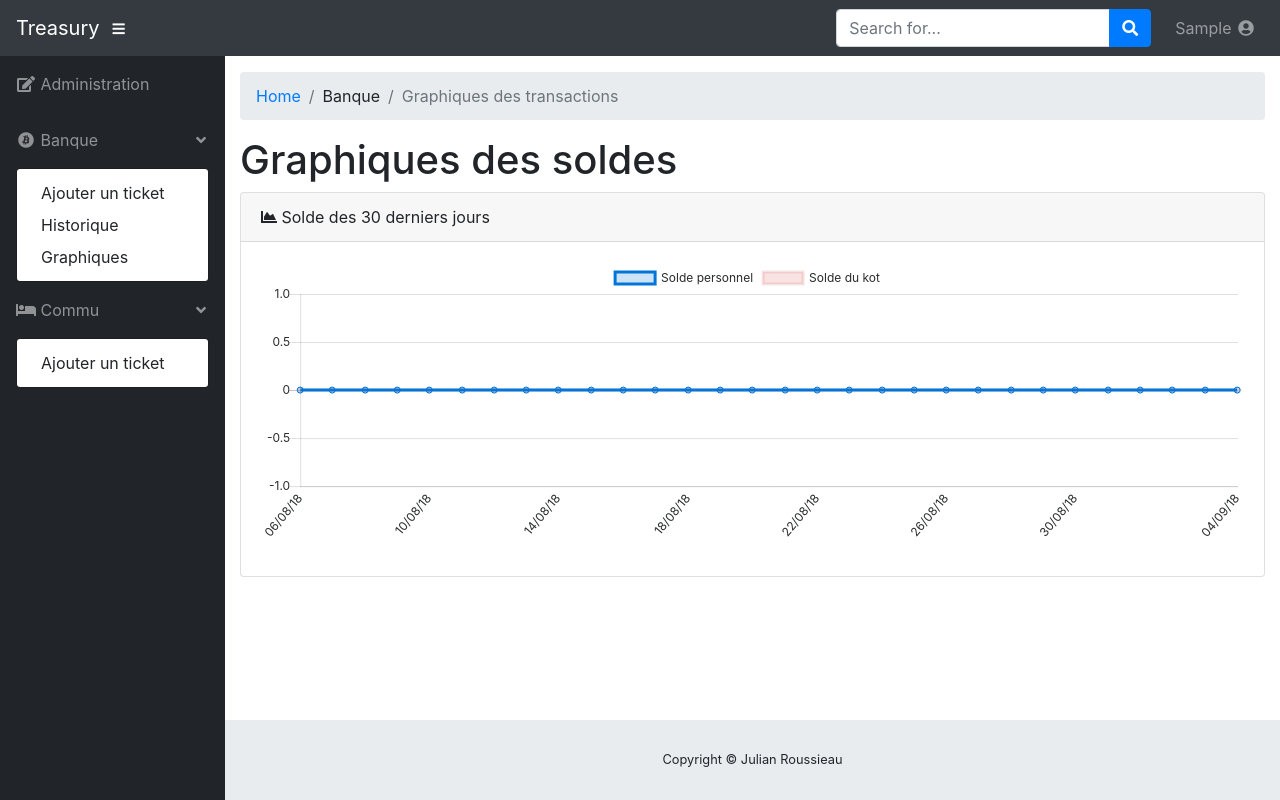
After one commit to roussieau/Treasury, a Django app: page /bank/charts in a window 1280 px wide. The commit adds this page. Run offline with Django 3.2, Linux system fonts and the light colour scheme; the visitor is signed in with stand-in values (Sample User, id 1); data that the repository does not hold is empty; some libraries are stand-ins or nearby versions.

Commit message:
refractor charts

```diff
--- /dev/null
+++ b/bank/templates/bank/charts.html
@@ -0,0 +1,78 @@
+{% extends 'index.html' %}
+
+{% block breadcrumb %}
+<ol class="breadcrumb">
+  <li class="breadcrumb-item">
+    <a href="{% url 'index' %}">Home</a>
+  </li>
+  <li class="breadcrumb-item ">Banque</li>
+  <li class="breadcrumb-item active">Graphiques des transactions</li>
+</ol>
+{% endblock%}
+
+{% block content %}
+<h1> Graphiques des soldes </h1>
+<div class="card mb-3">
+  <div class="card-header">
+    <i class="fas fa-chart-area"></i>
+    Solde des 30 derniers jours</div>
+  <div class="card-body">
+    <canvas id="myAreaChart" width="100%" height="30"></canvas>
+  </div></div>
+{% endblock %}
+
+{% block script %}
+<script type="text/javascript">
+  // Set new default font family and font color to mimic Bootstrap's default styling
+Chart.defaults.global.defaultFontFamily = '-apple-system,system-ui,BlinkMacSystemFont,"Segoe UI",Roboto,"Helvetica Neue",Arial,sans-serif';
+Chart.defaults.global.defaultFontColor = '#292b2c';
+
+// Area Chart Example
+var ctx = document.getElementById("myAreaChart");
+var myLineChart = new Chart(ctx, {
+  type: 'line',
+  data: {
+    labels: {{data.label|safe}},
+    datasets: [{
+      label: "Solde personnel",
+      lineTension: 0.3,
+      backgroundColor: "rgba(2,117,216,0.2)",
+      borderColor: "rgba(2,117,216,1)",
+      data: {{data.value1}},
+    },
+    {
+      label: "Solde du kot",
+      lineTension: 0.3,
+      backgroundColor: "rgba(221,109,109,0.2)",
+      borderColor: "rgba(221,109,109,0.2)",
+      data: {{data.value2}},
+    }],
+  },
+  options: {
+    scales: {
+      xAxes: [{
+        time: {
+          unit: 'date'
+        },
+        gridLines: {
+          display: false
+        },
+        ticks: {
+          maxTicksLimit: 7
+        }
+      }],
+      yAxes: [{
+        ticks: {
+          maxTicksLimit: 5
+        },
+        gridLines: {
+          color: "rgba(0, 0, 0, .125)",
+        }
+      }],
+    },
+  }
+});
+
+
+</script>
+{% endblock%}
--- a/bank/urls.py
+++ b/bank/urls.py
@@ -6,5 +6,6 @@ urlpatterns = [
     path('add/', views.add_ticket, name='add_ticket'),
     path('add/money/', views.add_money, name='add_money'),
     path('history', views.history_of_my_transactions, name='history_of_my_transactions'),
-    path('history/all', views.history_of_transactions, name='history_of_transactions'),
+    path('history/commu', views.history_transactions_commu, name='history_commu'),
+    path('charts', views.charts, name='charts'),
 ]
--- a/bank/views.py
+++ b/bank/views.py
@@ -43,19 +43,15 @@ def add_money(request):
 @login_required
 def history_of_my_transactions(request):
     listOfTransactions = request.user.get_transactions
-    firstday = datetime.now() - timedelta(30)
-    for i in range(1,31):
-        currentDate = firstday + timedelta(i)
-        label.append("{: %d/%m/%y}".format(currentDate))
-        value.append(int(balance_on_a_date(currentDate, request.user)))
-
-    data = {'label': label,
-            'value': value,
-            }
     return render(request, 'bank/history_transaction.html', locals())
 
 @login_required
-def history_of_transactions(request):
+def history_transactions_commu(request):
+    listOfTransactions = Expense.objects.filter(kot=request.user.kot).order_by('-date')
+    return render(request, 'bank/history_transaction.html', locals())
+
+@login_required
+def charts(request):
     firstday = datetime.now() - timedelta(30)
     label = []
     value1 = []
@@ -70,7 +66,7 @@ def history_of_transactions(request):
         'value1': value1,
         'value2': value2,
     }
-    return render(request, 'bank/history_transaction.html', locals())
+    return render(request, 'bank/charts.html', locals())
 
 def balance_on_a_date_expense(date, kot):
     listOfTransactions = Expense.objects.filter(date__lte=date, kot=kot)
--- a/templates/sidebar.html
+++ b/templates/sidebar.html
@@ -14,6 +14,16 @@
     <div class="dropdown-menu show" aria-labelledby="pagesDropdown" x-placement="bottom-start" style="position: absolute; will-change: transform; top: 0px; left: 0px; transform: translate3d(5px, 56px, 0px);">
       <a class="dropdown-item" href="{% url 'bank:add_ticket' %}">Ajouter un ticket</a>
       <a class="dropdown-item" href="{% url 'bank:history_of_my_transactions' %}">Historique</a>
+      <a class="dropdown-item" href="{% url 'bank:charts' %}">Graphiques</a>
+    </div>
+  </li>
+  <li class="nav-item dropdown show ">
+    <a class="nav-link dropdown-toggle" href="#" id="pagesDropdown" role="button" data-toggle="dropdown" aria-haspopup="true" aria-expanded="true">
+      <i class="fas fa-bed"></i>
+      <span>Commu</span>
+    </a>
+    <div class="dropdown-menu show" aria-labelledby="pagesDropdown" x-placement="bottom-start" style="position: absolute; will-change: transform; top: 0px; left: 0px; transform: translate3d(5px, 56px, 0px);">
+      <a class="dropdown-item" href="{% url 'bank:add_ticket' %}">Ajouter un ticket</a>
     </div>
   </li>
   {% if user.treasurer %}
```
Also changed, not shown: bank/templates/bank/history_transaction.html (+2 -68 lines).
